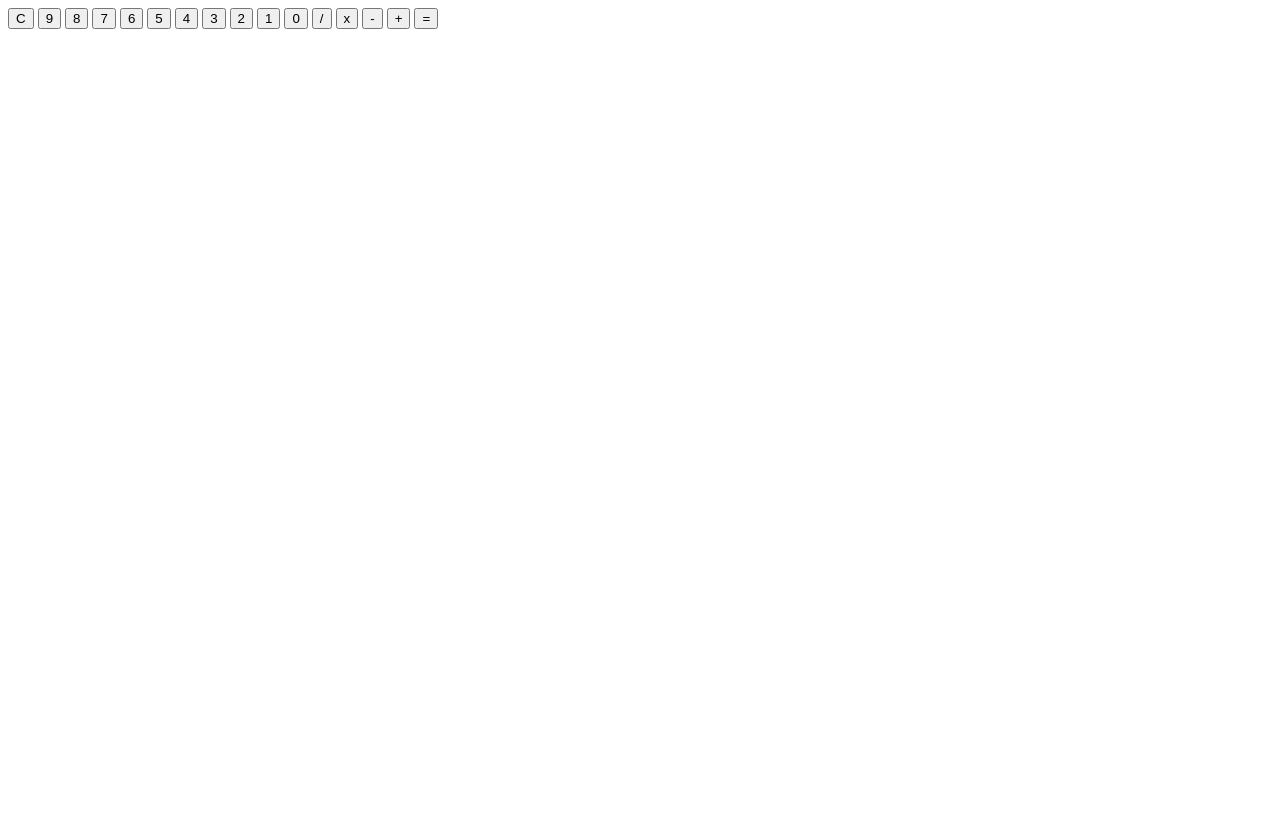
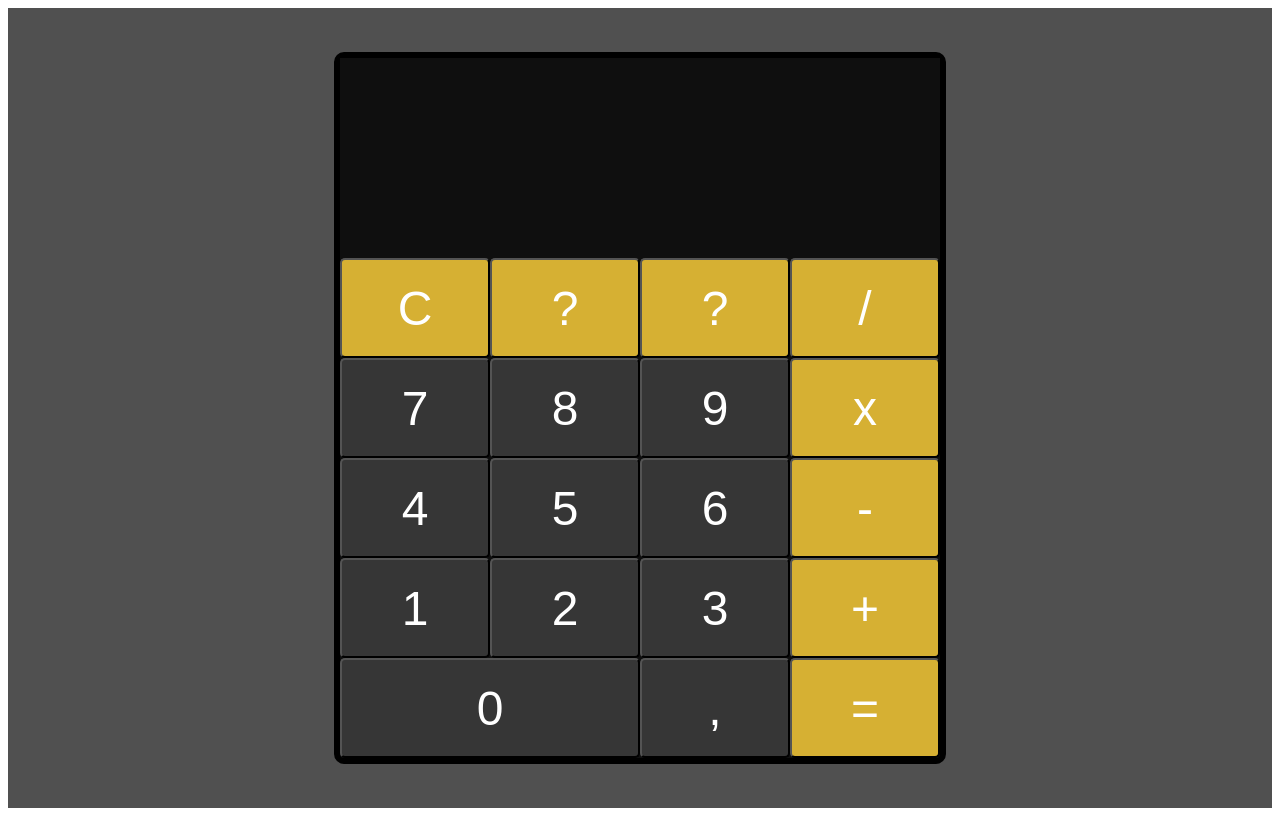
Before and after one commit to sesamDev/odin-calculator, a plain HTML site: page index.html in a window 1280 px wide. Drawn offline with Linux system fonts and the light colour scheme.

Commit message:
Updated styling

```diff
--- a/index.html
+++ b/index.html
@@ -9,22 +9,29 @@
     <script src='main.js' defer></script>
 </head>
 <body>
-    <div id="display"></div>
-    <button class="button c">C</button>
-    <button class="button">9</button>
-    <button class="button">8</button>
-    <button class="button">7</button>
-    <button class="button">6</button>
-    <button class="button">5</button>
-    <button class="button">4</button>
-    <button class="button">3</button>
-    <button class="button">2</button>
-    <button class="button">1</button>
-    <button class="button">0</button>
-    <button class="button">/</button>
-    <button class="button">x</button>
-    <button class="button">-</button>
-    <button class="button">+</button>
-    <button class="button">=</button>
+    <div class="calc-container">
+        <div class="calculator">
+            <div id="display"></div>
+            <button class="button c">C</button>
+            <button class="button tbd">?</button>
+            <button class="button tbd">?</button>
+            <button class="button operator">/</button>
+            <button class="button">7</button>
+            <button class="button">8</button>
+            <button class="button">9</button>
+            <button class="button operator">x</button>
+            <button class="button">4</button>
+            <button class="button">5</button>
+            <button class="button">6</button>
+            <button class="button operator">-</button>
+            <button class="button">1</button>
+            <button class="button">2</button>
+            <button class="button">3</button>
+            <button class="button operator">+</button>
+            <button class="button zero">0</button>
+            <button class="button comma">,</button>
+            <button class="button operator">=</button>
+        </div>
+    </div>
 </body>
 </html>
--- a/style.css
+++ b/style.css
@@ -0,0 +1,86 @@
+@import url('https://fonts.googleapis.com/css2?family=Roboto:wght@500&display=swap');
+body{
+    font-size: 20px;
+    font-family: 'Roboto', sans-serif;
+    color: rgb(243, 243, 243);
+}
+.calc-container {
+    display: flex;
+    min-height: 95vh;
+    justify-content: center;
+    align-content: center;
+    align-items: center;
+    height: 100vh;
+    overflow: hidden;
+    background-color: rgb(80, 80, 80);
+}
+.calculator{
+    box-sizing: content-box;
+    display: grid;
+    grid-template-columns: repeat(4, 150px);
+    grid-template-rows: repeat(7, 100px);
+    border: 6px solid black;
+    border-radius: 10px;
+    height: 700px;
+    width: 600px;
+    background-color: rgb(15, 15, 15);
+}
+.calculator > #display{
+    box-sizing: border-box;
+    background-color: rgb(15, 15, 15);
+    height: 200px;
+    width: 600px;
+    font-size: 60px;
+    font-weight: 700;
+    grid-column-start: 1;
+    grid-column-end: 5;
+    grid-row-start: 1;
+    grid-row-end: 3;
+    display: flex;
+    justify-content: flex-end;
+    align-items: flex-end;
+
+}
+
+.button-container{
+    width: 500px;
+    justify-content: center;
+    align-items: center;
+    flex: 1;
+    flex-shrink: 1;
+}
+
+
+
+.button.zero{
+    grid-column-start: 1;
+    grid-column-end: 3;
+    width: 300px;
+}
+
+.button.operator{
+    background-color: rgb(214, 176, 51);
+}
+.button.c{
+    background-color: rgb(214, 176, 51);
+}
+.button.tbd{
+    background-color: rgb(214, 176, 51);
+}
+.button{
+    color: white;
+    background-color: rgb(54, 54, 54);
+    font-size: 3rem;
+    height: 100px;
+    width: 150px;
+    border-radius: 5px;
+}
+
+.clicked-operator{
+    background-color: rgb(255 230 147);
+    transform: scale(0.97);
+}
+.clicked-numButton{
+    background-color: rgb(114 114 114);
+    transform: scale(0.97);
+}
```
